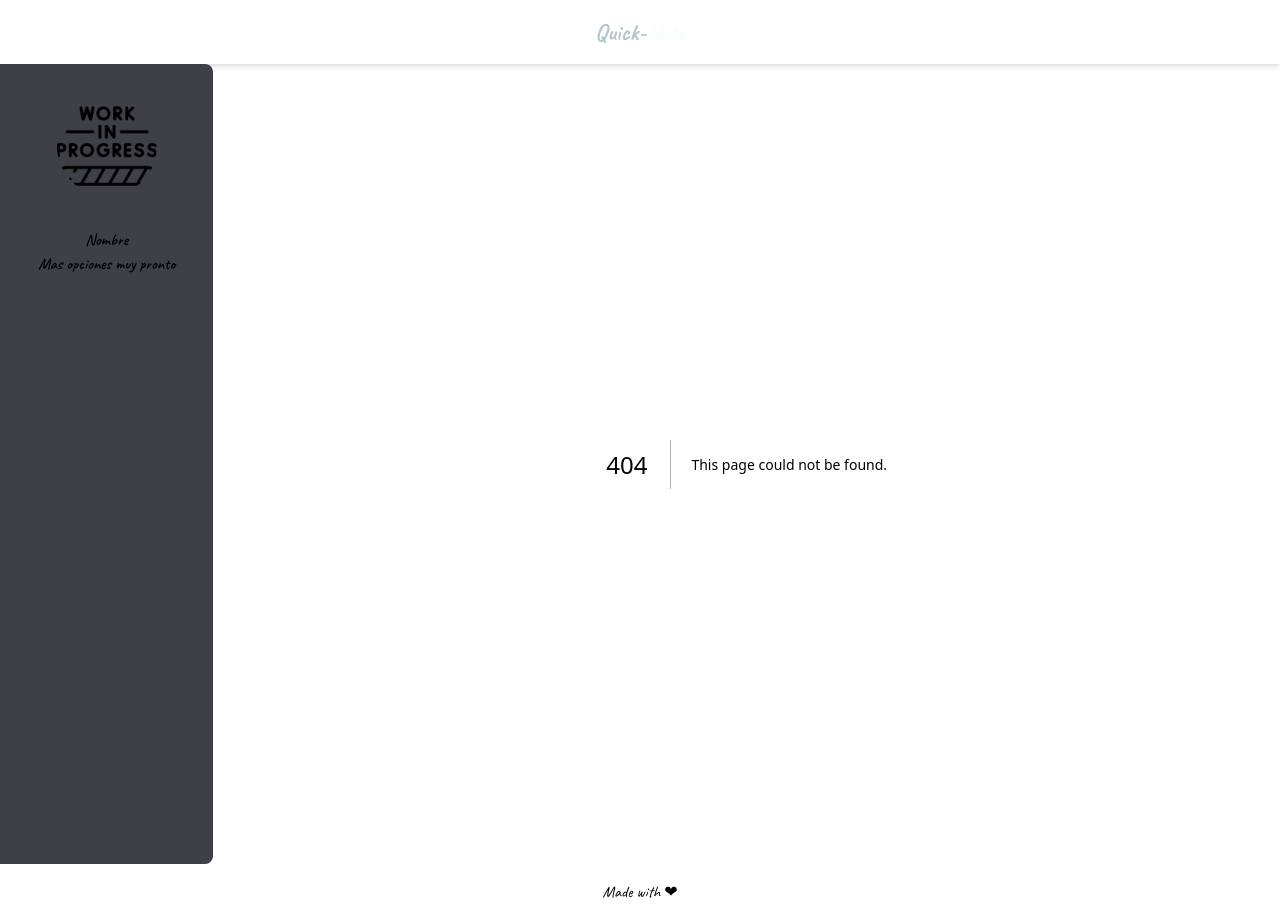
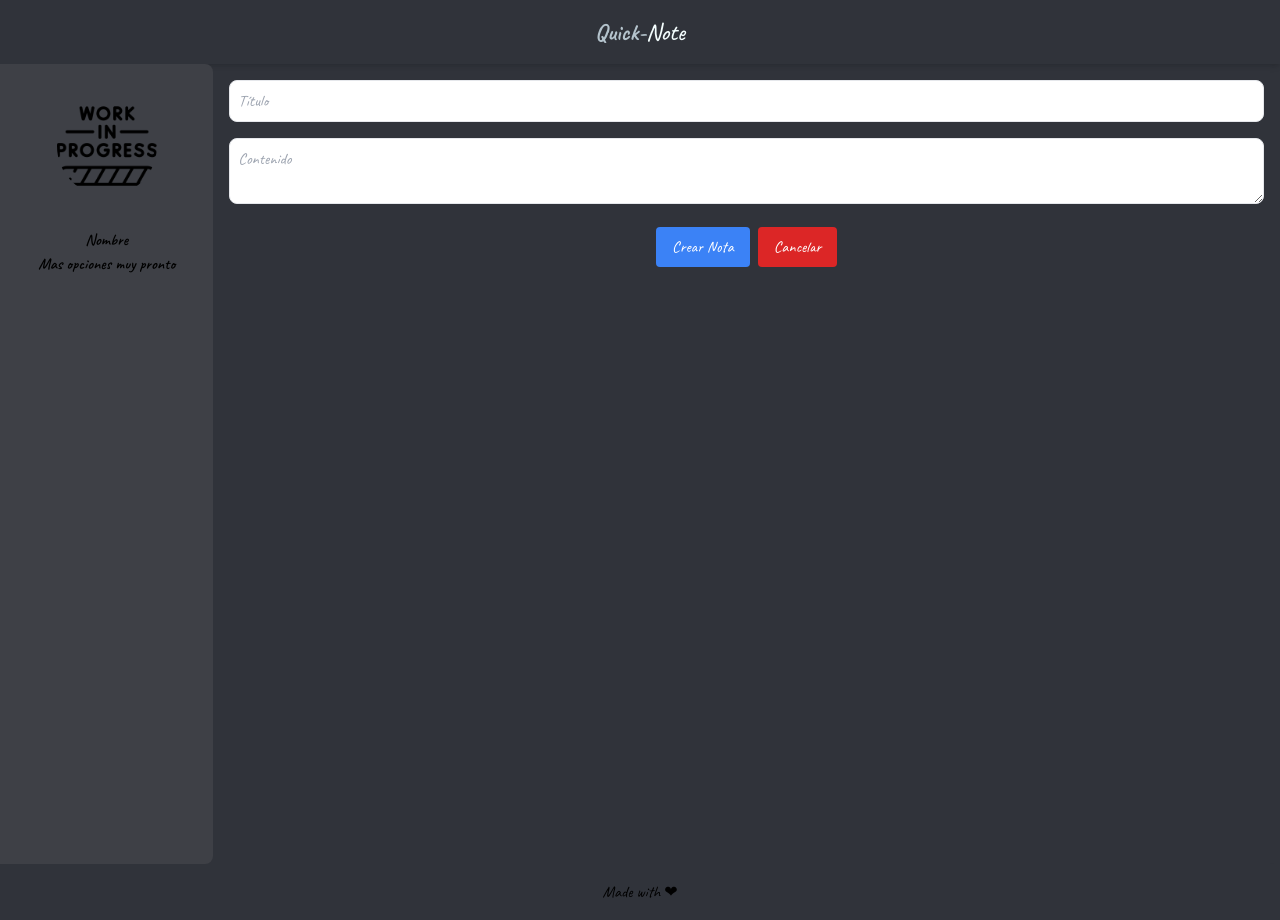
Before and after one commit to DanielaHernande/WorkShop-S2-NextJs, a Next.js app in the folder quick-note/: page /create in a window 1280 px wide. Before the commit this address had no page. Built offline with nearby package versions, Linux system fonts and the light colour scheme.

Commit message:
Feat: create method Creation

```diff
--- a/quick-note/src/app/_api/notes.ts
+++ b/quick-note/src/app/_api/notes.ts
@@ -1,5 +1,5 @@
 // Get Id
-const getId = async (id: number) => {
+export const getId = async (id: number) => {
     const res = await fetch('http://localhost:8080/api/v1/notes/${id}');
 
     if(!res.ok) throw new Error('Error al encontrar la Nota');
@@ -8,7 +8,7 @@ const getId = async (id: number) => {
 };
 
 // Get All
-const getAll = async (id: number) => {
+export const getAll = async (id: number) => {
     const res = await fetch('http://localhost:8080/api/v1/notes');
 
     if(!res.ok) throw new Error('Error al encontrar las Notas');
@@ -17,7 +17,7 @@ const getAll = async (id: number) => {
 };
 
 // Create
-const createNote = async (note: {title: string; content: string}) => {
+export const createNote = async (note: {title: string; content: string}) => {
 
     const res = await fetch('http://localhost:8080/api/v1/notes', {
         method: 'POST',
@@ -34,7 +34,7 @@ const createNote = async (note: {title: string; content: string}) => {
 };
 
 // Update
-const update = async (id: number, note: {title: string, content: string}) => {
+export const update = async (id: number, note: {title: string, content: string}) => {
 
     const res = await fetch('http://localhost:8080/api/v1/notes/${id}', {
         method: 'PUT',
--- a/quick-note/src/app/_components/btnMore/btnMore.tsx
+++ b/quick-note/src/app/_components/btnMore/btnMore.tsx
@@ -1,8 +1,13 @@
+"use client"
+
+import { useRouter } from "next/navigation"
+
 export default function BtnMore() {
+    const router = useRouter()
 
     return (
         <div className="p-3 flex rounded-md text-wrap w-60 h-36 items-center" >
-            <button className="bg-red-200 h-9 w-40 rounded-md font-semibold">Crear una nueva nota</button>
+            <button className="bg-red-200 h-9 w-40 rounded-md font-semibold" onClick={() => router.push('/create')}>Crear una nueva nota</button>
         </div>
-    )
-}
+    );
+};
--- /dev/null
+++ b/quick-note/src/app/create/page.tsx
@@ -0,0 +1,63 @@
+"use client";
+
+import { useState } from "react";
+import { createNote } from "@/app/_api/notes";
+import { useRouter } from "next/navigation";
+
+export default function CreateNote() {
+  const router = useRouter();
+  const [title, setTitle] = useState("");
+  const [content, setContent] = useState("");
+  const [error, setError] = useState<string | null>(null);
+
+  const handleSubmit = async (e: React.FormEvent) => {
+    e.preventDefault();
+    setError(null);
+
+    try {
+      await createNote({ title, content });
+      alert("Nota creada exitosamente");
+      setTitle("");
+      setContent("");
+    } catch (error) {
+      setError((error as Error).message);
+    }
+  };
+
+  return (
+    <>
+      <form onSubmit={handleSubmit} className="space-y-4 p-4 ">
+        {error && <p className="text-red-500">{error}</p>}
+        <input
+          type="text"
+          value={title}
+          onChange={(e) => setTitle(e.target.value)}
+          placeholder="Título"
+          className="border p-2 w-full rounded-lg"
+        />
+        <textarea
+          value={content}
+          onChange={(e) => setContent(e.target.value)}
+          placeholder="Contenido"
+          className="border p-2 w-full rounded-lg"
+        ></textarea>
+
+        <div className="flex justify-center">
+          <button
+            type="submit"
+            className="bg-blue-500 text-white py-2 px-4 rounded mr-2"
+          >
+            Crear Nota
+          </button>
+
+          <button
+            className="bg-red-600 text-white py-2 px-4 rounded"
+            onClick={() => router.push("/")}
+          >
+            Cancelar
+          </button>
+        </div>
+      </form>
+    </>
+  );
+};
```
